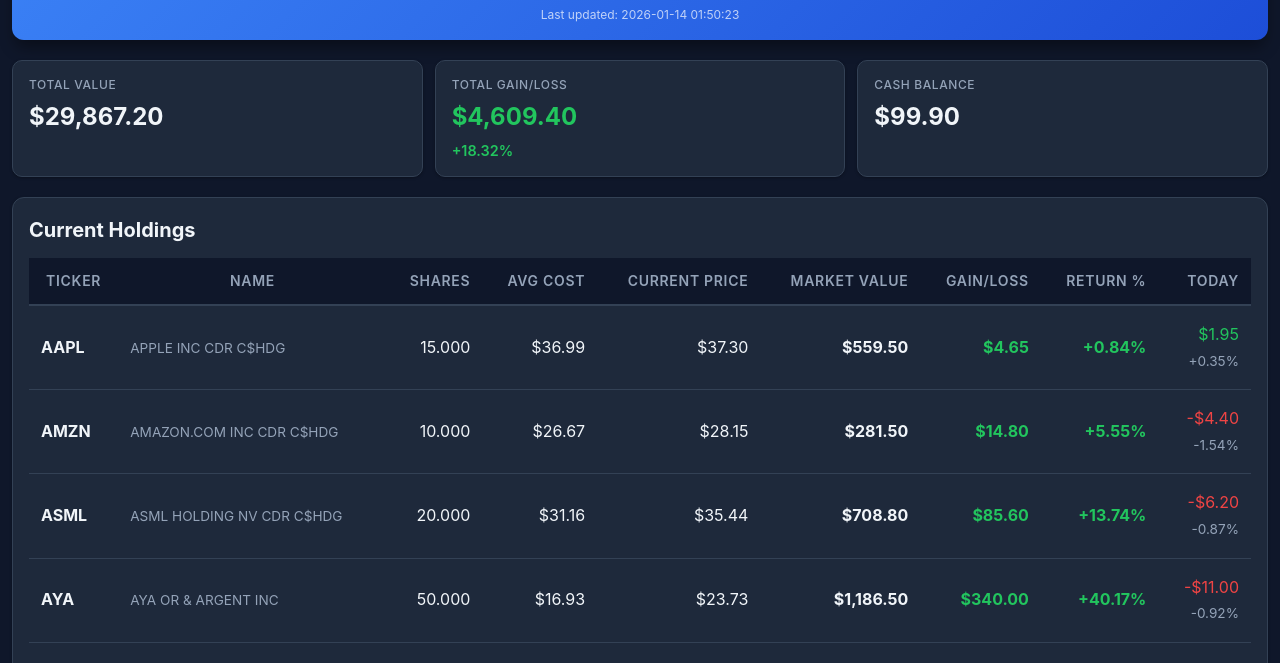
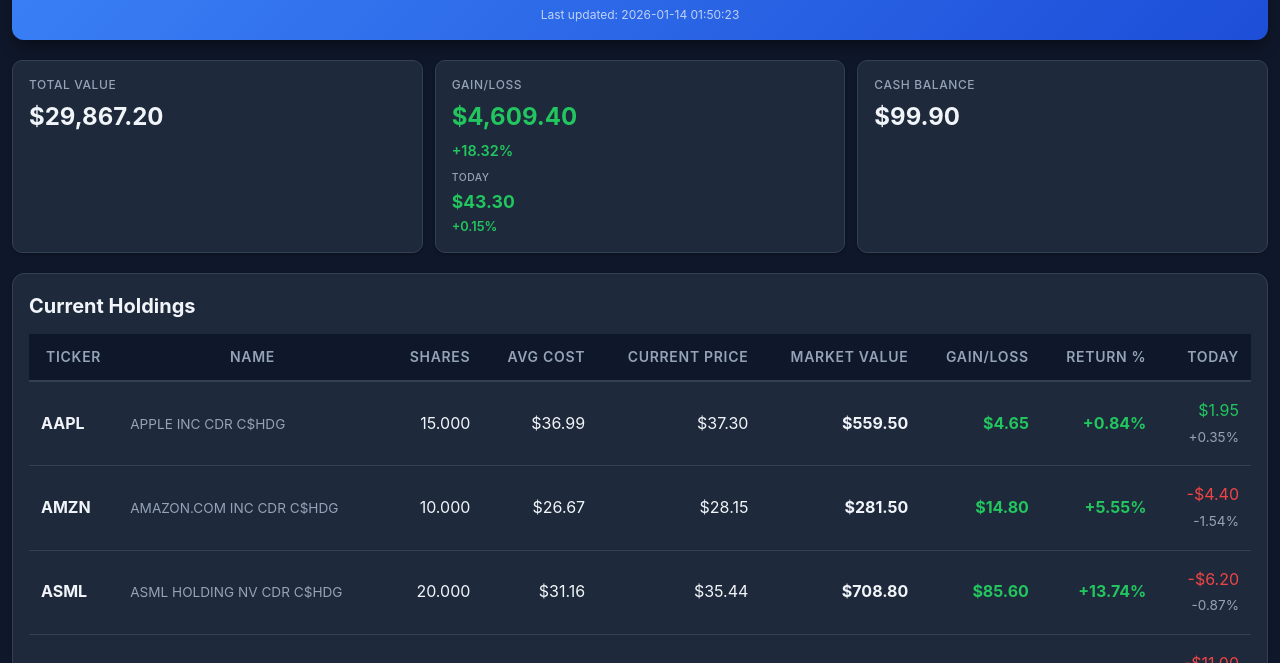
Before and after one commit to pailheres/resp-portfolio, a plain HTML site: page index.html in a window 1280 px wide. Shown: the part 94-757 px from the top of the page. Drawn offline with Linux system fonts and the light colour scheme.

Commit message:
Add today's gain/loss to summary card with total and percentage

```diff
--- a/app.js
+++ b/app.js
@@ -124,6 +124,29 @@
     const gainClass = totalGain >= 0 ? 'positive' : 'negative';
     gainElement.className = `card-value ${gainClass}`;
     gainPercentElement.className = `card-sublabel ${gainClass}`;
+
+    // Calculate today's total change
+    let todayTotalChange = 0;
+    portfolioData.holdings.forEach(holding => {
+        if (holding.change !== null && holding.change !== undefined) {
+            todayTotalChange += holding.change * holding.shares;
+        }
+    });
+
+    // Calculate today's percentage (change vs yesterday's value)
+    const yesterdayValue = totalMarketValue - todayTotalChange;
+    const todayPercent = yesterdayValue !== 0 ? (todayTotalChange / yesterdayValue) * 100 : 0;
+
+    const todayGainElement = document.getElementById('todayGain');
+    const todayGainPercentElement = document.getElementById('todayGainPercent');
+
+    todayGainElement.textContent = formatCurrency(todayTotalChange);
+    todayGainPercentElement.textContent = formatPercent(todayPercent);
+
+    // Apply color classes for today's change
+    const todayClass = todayTotalChange >= 0 ? 'positive' : 'negative';
+    todayGainElement.className = `card-today-value ${todayClass}`;
+    todayGainPercentElement.className = `card-today-percent ${todayClass}`;
 }
 
 // Update last updated timestamp
--- a/index.html
+++ b/index.html
@@ -30,9 +30,12 @@
                 <div class="card-value" id="totalValue">$--</div>
             </div>
             <div class="card">
-                <div class="card-label">Total Gain/Loss</div>
+                <div class="card-label">Gain/Loss</div>
                 <div class="card-value" id="totalGain">$--</div>
                 <div class="card-sublabel" id="totalGainPercent">--%</div>
+                <div class="card-today-label">Today</div>
+                <div class="card-today-value" id="todayGain">$--</div>
+                <div class="card-today-percent" id="todayGainPercent">--%</div>
             </div>
             <div class="card">
                 <div class="card-label">Cash Balance</div>
--- a/styles.css
+++ b/styles.css
@@ -132,6 +132,27 @@
 
 .card-sublabel {
     font-size: 0.9rem;
+    font-weight: 600;
+}
+
+.card-today-label {
+    font-size: 0.65rem;
+    color: var(--text-secondary);
+    margin-top: 8px;
+    margin-bottom: 2px;
+    font-weight: 500;
+    text-transform: uppercase;
+    letter-spacing: 0.05em;
+}
+
+.card-today-value {
+    font-size: 1.1rem;
+    font-weight: 700;
+    margin-bottom: 1px;
+}
+
+.card-today-percent {
+    font-size: 0.8rem;
     font-weight: 600;
 }
 
```
